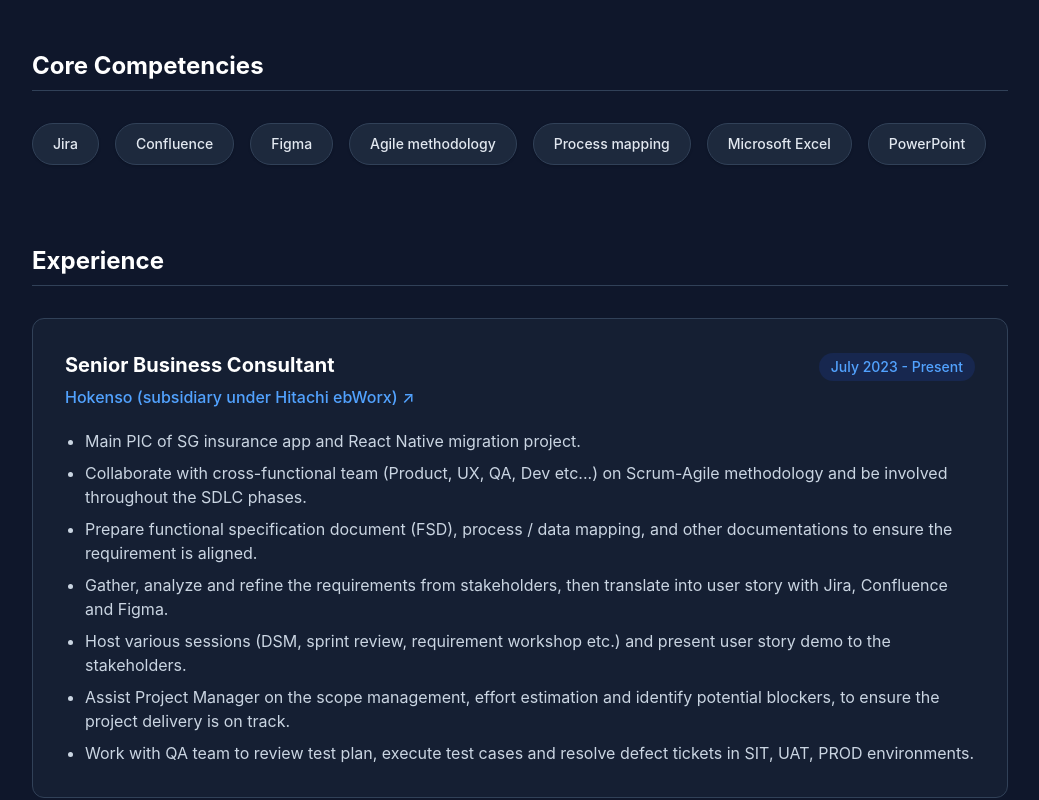
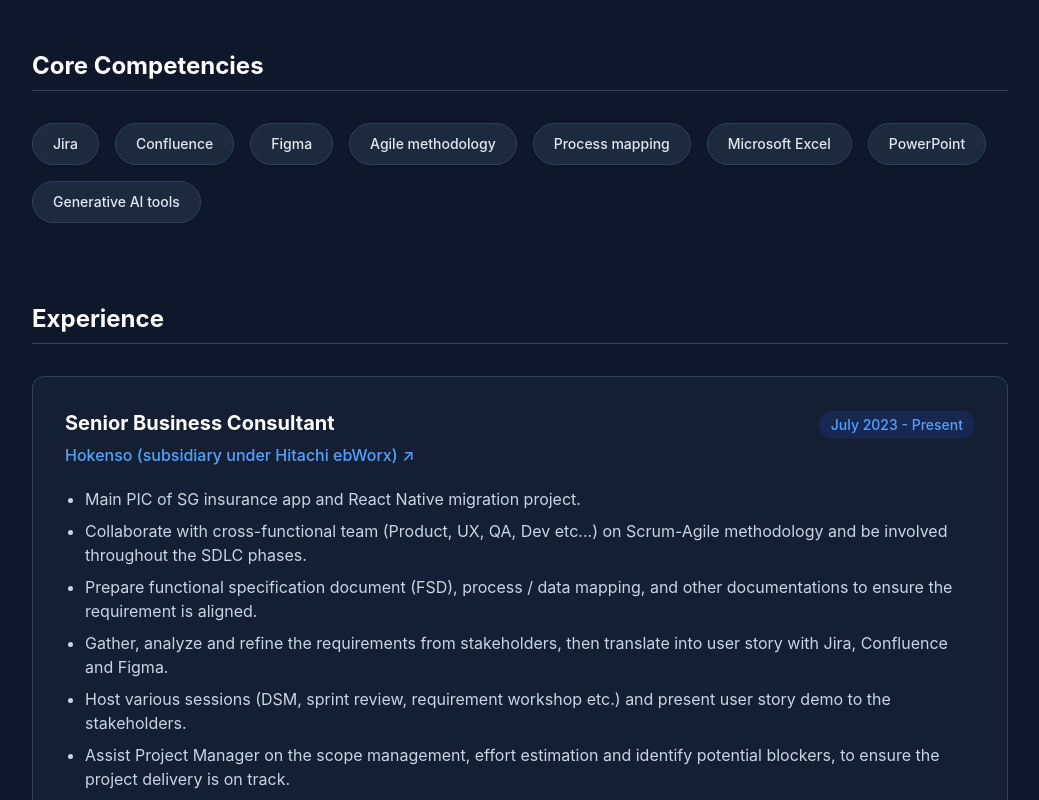
Before and after one commit to hoojunzhe/portfolio-website, a React (Vite) app: page / in a window 1280 px wide. Shown: the part 780-1580 px from the top of the page, without its empty margins (120-1159 px from the left). Built offline with nearby package versions, Linux system fonts and the light colour scheme.

Commit message:
Updated my resume and include AI tools in core competencies

```diff
--- a/src/App.jsx
+++ b/src/App.jsx
@@ -66,7 +66,7 @@
 
       <main className="max-w-5xl mx-auto px-4 md:px-6 py-16 space-y-20">
 
-        {/* NEW: MY RESUME DOWNLOAD SECTION */}
+        {/* MY RESUME DOWNLOAD SECTION */}
         <section className="bg-slate-800/40 p-8 rounded-xl border border-slate-700 flex flex-col md:flex-row items-center justify-between gap-6 shadow-sm">
           <div>
             <h3 className="text-2xl font-bold text-white mb-2">My Resume</h3>
@@ -105,7 +105,7 @@
         <section>
           <h3 className="text-2xl font-bold border-b border-slate-700 pb-2 mb-8 text-white">Core Competencies</h3>
           <div className="flex flex-wrap gap-3 md:gap-4">
-            {['Jira', 'Confluence', 'Figma', 'Agile methodology', 'Process mapping', 'Microsoft Excel', 'PowerPoint'].map((skill) => (
+            {['Jira', 'Confluence', 'Figma', 'Agile methodology', 'Process mapping', 'Microsoft Excel', 'PowerPoint', 'Generative AI tools'].map((skill) => (
               <span
                 key={skill}
                 className="bg-slate-800 border border-slate-700 px-4 py-2 md:px-5 md:py-2.5 rounded-full text-sm font-medium text-slate-200 shadow-sm transition-all duration-300 hover:-translate-y-1 hover:bg-slate-700 hover:text-blue-300 hover:shadow-md hover:border-slate-500 cursor-default"
@@ -187,7 +187,7 @@
           </div>
         </section>
 
-        {/* PERSONAL PROJECTS SECTION (Updated based on latest resume) */}
+        {/* PERSONAL PROJECTS SECTION */}
         <section>
           <h3 className="text-2xl font-bold border-b border-slate-700 pb-2 mb-8 text-white">Personal Projects</h3>
           <div className="grid grid-cols-1 md:grid-cols-2 lg:grid-cols-3 gap-6">
```
Also changed, not shown: 2 other files (tests, documents, lock files or other folders).
